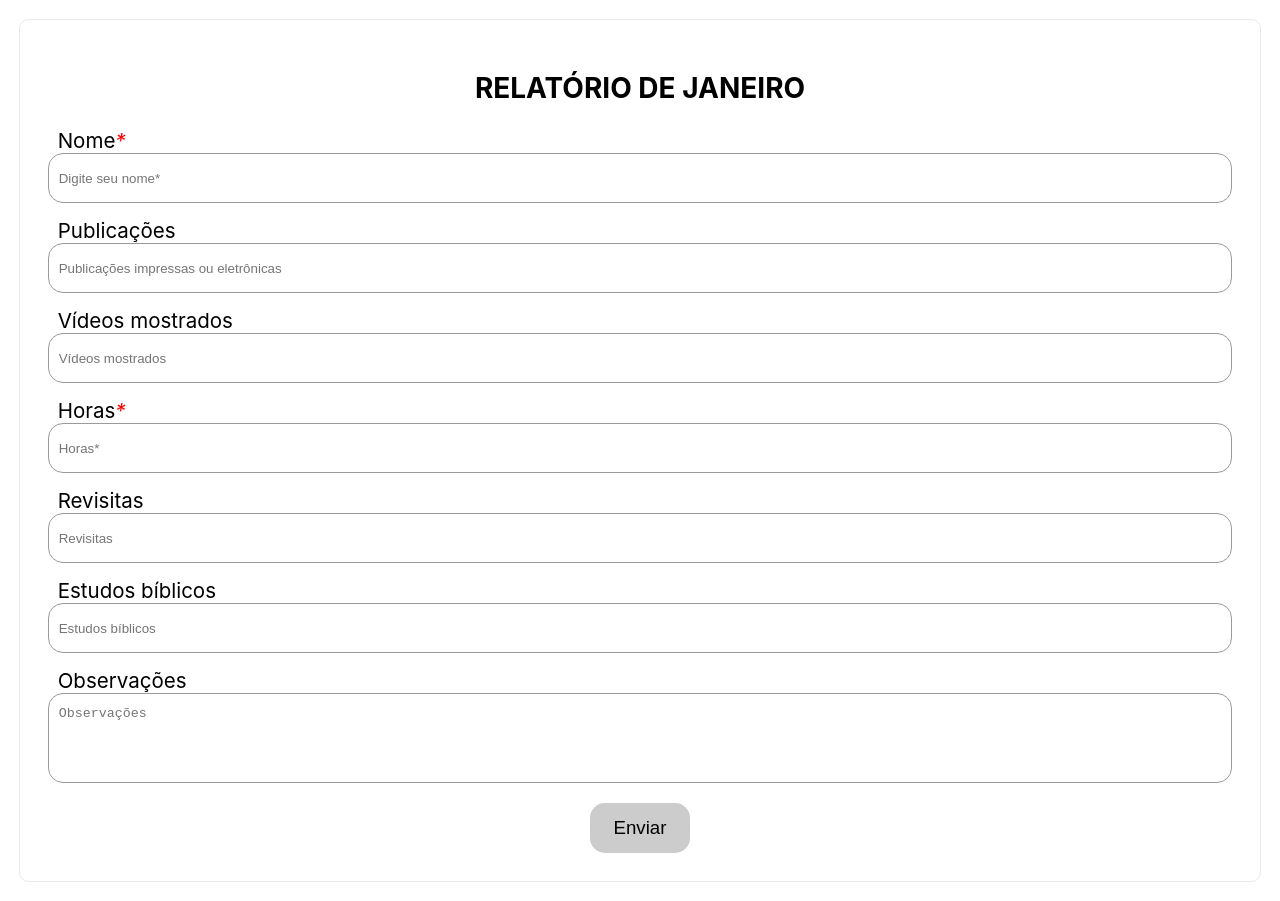
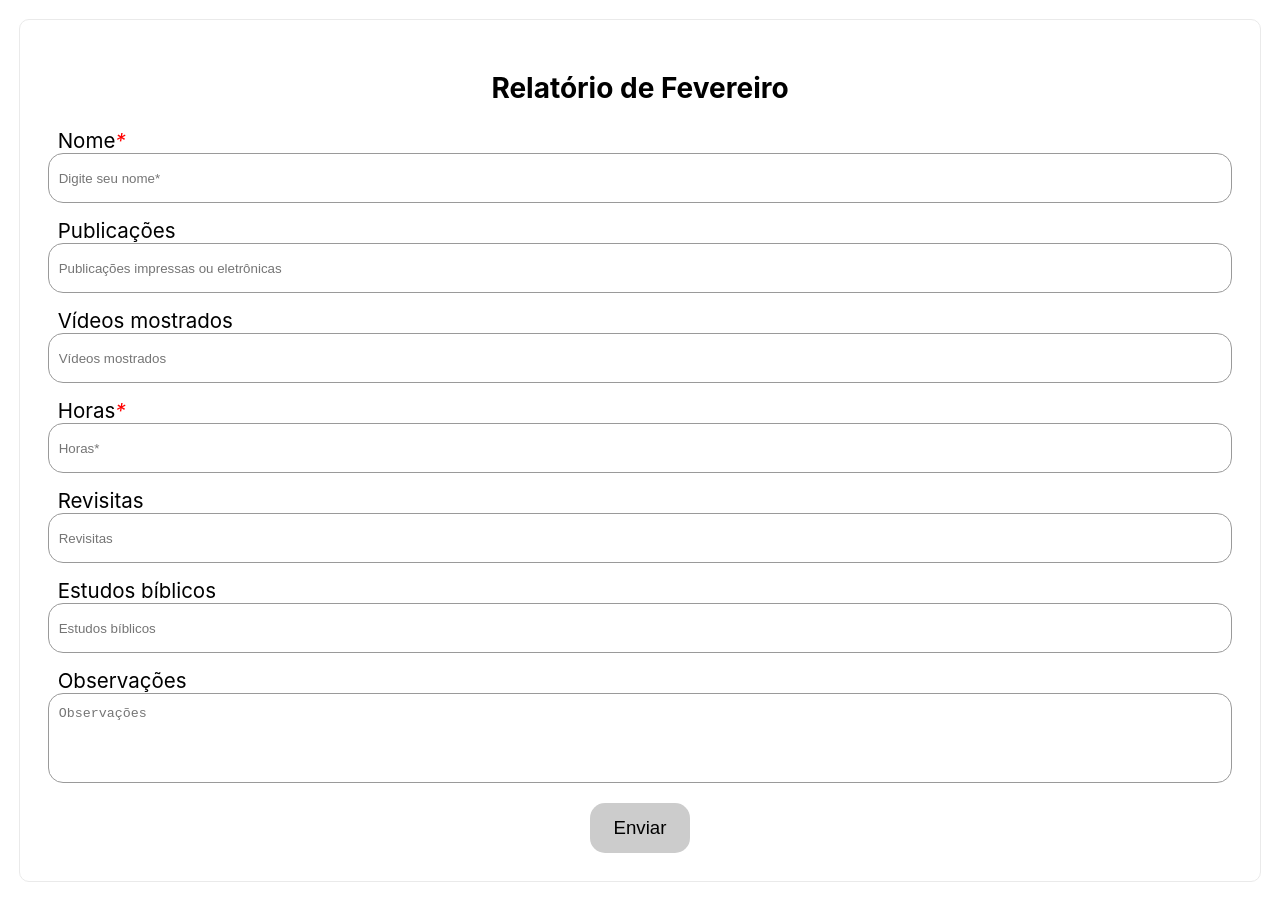
Before and after one commit to edsonocampo/relatorioCampo, a plain HTML site: page index.html in a window 1280 px wide. Drawn offline with Linux system fonts and the light colour scheme.

Commit message:
relatorio fevereiro

```diff
--- a/index.html
+++ b/index.html
@@ -4,7 +4,7 @@
 <head>
   <meta charset="utf-8">
 <meta http-equiv="X-UA-Compatible" content="IE=edge">
-  <title>Relatório de Janeiro</title>
+  <title>Relatório de Fevereiro</title>
   <!--<meta name="viewport" content="width=device-width, initial-scale=1.0">-->
   <meta name="viewport" content="width=device-width, initial-scale=1.0, maximum-scale=3.0, user-scalable=1"/>
   <meta name="MobileOptimized" content="width">
@@ -28,7 +28,7 @@
       <main class="styles card">
 
 
-            <h2>RELATÓRIO DE JANEIRO</h2>
+            <h2>Relatório de Fevereiro</h2>
 
 
     <form name="contact" method="POST" data-netlify="true">
```
